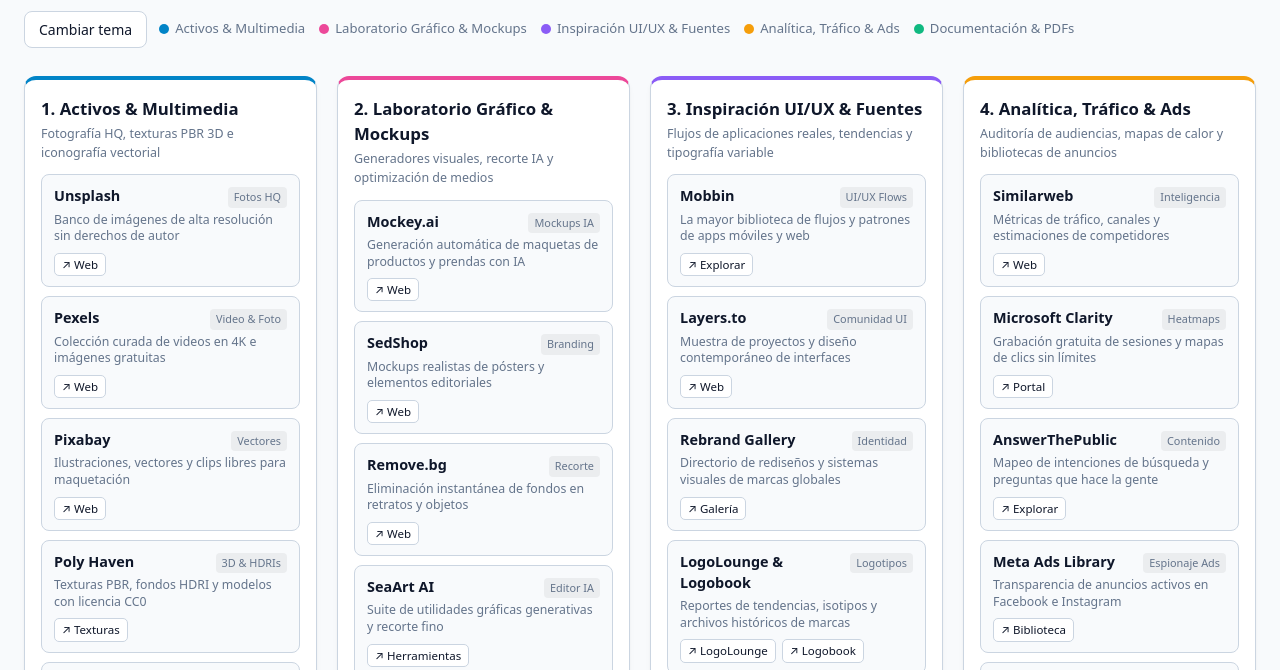
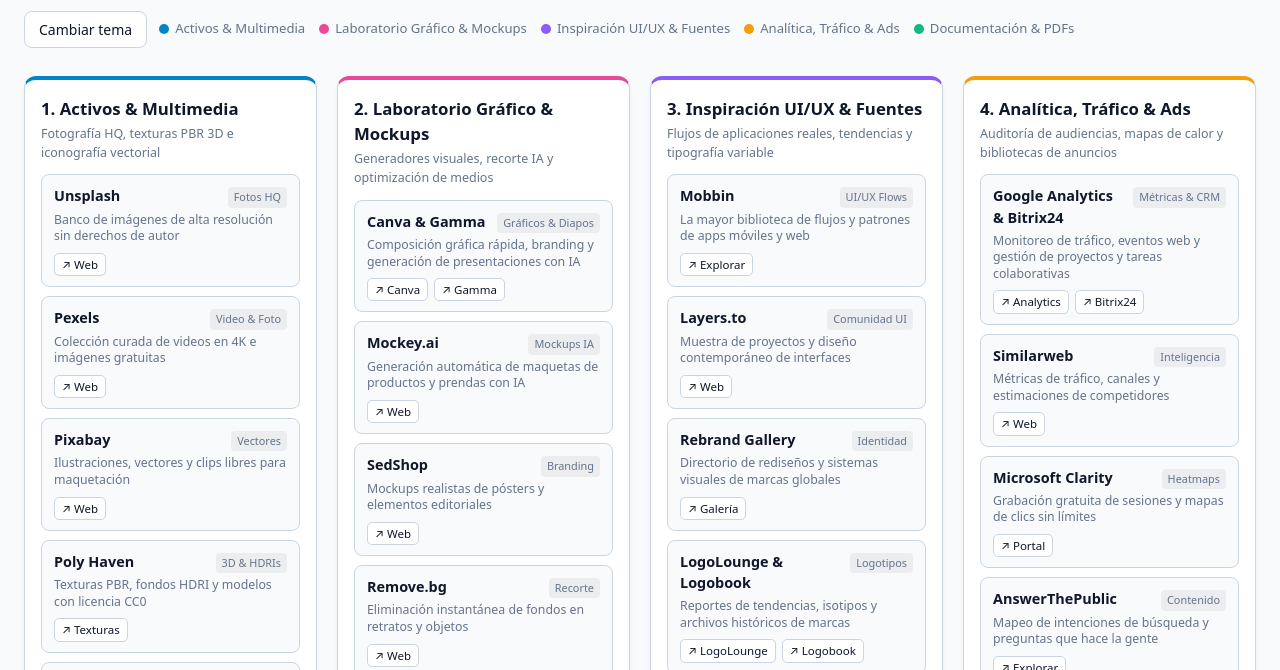
Before and after one commit to AlexanderUcun/diagrama-recursos-digitales, a plain HTML site: page index.html in a window 1280 px wide. Shown: the part 122-792 px from the top of the page. Drawn offline with Linux system fonts and the light colour scheme.

Commit message:
feat: incorporar Canva, Gamma, Analytics y Bitrix24 a recursos

```diff
--- a/index.html
+++ b/index.html
@@ -293,6 +293,7 @@
                 desc: "Generadores visuales, recorte IA y optimización de medios",
                 color: "--p2",
                 items: [
+                    { name: "Canva & Gamma", cat: "Gráficos & Diapos", desc: "Composición gráfica rápida, branding y generación de presentaciones con IA", links: [["Canva", "https://www.canva.com/"], ["Gamma", "https://gamma.app/"]] },
                     { name: "Mockey.ai", cat: "Mockups IA", desc: "Generación automática de maquetas de productos y prendas con IA", links: [["Web", "https://mockey.ai/"]] },
                     { name: "SedShop", cat: "Branding", desc: "Mockups realistas de pósters y elementos editoriales", links: [["Web", "https://www.sedshop.co/"]] },
                     { name: "Remove.bg", cat: "Recorte", desc: "Eliminación instantánea de fondos en retratos y objetos", links: [["Web", "https://www.remove.bg/es/upload"]] },
@@ -321,6 +322,7 @@
                 desc: "Auditoría de audiencias, mapas de calor y bibliotecas de anuncios",
                 color: "--p4",
                 items: [
+                    { name: "Google Analytics & Bitrix24", cat: "Métricas & CRM", desc: "Monitoreo de tráfico, eventos web y gestión de proyectos y tareas colaborativas", links: [["Analytics", "https://analytics.google.com/"], ["Bitrix24", "https://b24-ka7v0x.bitrix24.co/"]] },
                     { name: "Similarweb", cat: "Inteligencia", desc: "Métricas de tráfico, canales y estimaciones de competidores", links: [["Web", "https://www.similarweb.com/es/"]] },
                     { name: "Microsoft Clarity", cat: "Heatmaps", desc: "Grabación gratuita de sesiones y mapas de clics sin límites", links: [["Portal", "https://clarity.microsoft.com/"]] },
                     { name: "AnswerThePublic", cat: "Contenido", desc: "Mapeo de intenciones de búsqueda y preguntas que hace la gente", links: [["Explorar", "https://answerthepublic.com/"]] },
```
